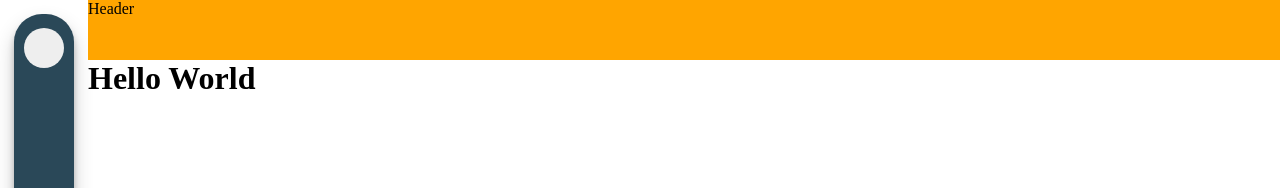
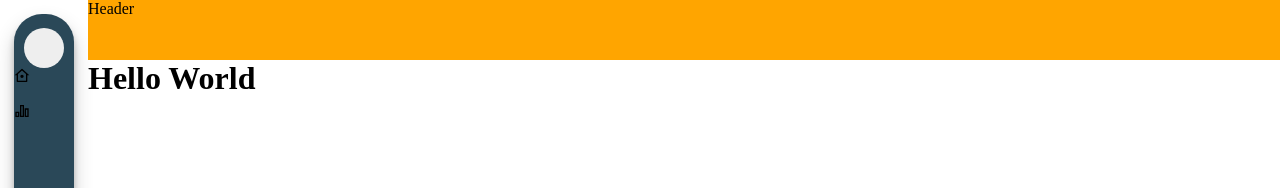
Before and after one commit to FranciscoGustavo/VegyFresh, a Next.js app: page / in a window 1280 px wide. Shown: the top 188 px of the page. Built offline with nearby package versions, Linux system fonts and the light colour scheme.

Commit message:
feature: component atoms/NanItem

```diff
--- /dev/null
+++ b/src/components/atoms/NavItem/index.tsx
@@ -0,0 +1,19 @@
+import { FC } from 'react';
+import Link  from 'next/link';
+
+import { CSSNavItem } from './styles';
+
+type props = {
+  children: any,
+  to: string,
+};
+
+const NavItem: FC<props> = ({ children, to }) => (
+  <Link href={to}>
+    <CSSNavItem>
+      {children}
+    </CSSNavItem>
+  </Link>
+);
+
+export default NavItem;
--- /dev/null
+++ b/src/components/atoms/NavItem/styles.ts
@@ -0,0 +1,7 @@
+import styled from 'styled-components';
+
+export const CSSNavItem = styled.a`
+display: inline-block;
+width: 35px;
+height: 35px;
+`;
--- a/src/components/molecules/Nav/index.tsx
+++ b/src/components/molecules/Nav/index.tsx
@@ -1,10 +1,19 @@
+import { RiBarChart2Line, RiHome7Line } from 'react-icons/ri';
+
 import Avatar from '@/atoms/Avatar';
+import NavItem from '@/atoms/NavItem';
 
 import { CSSNav } from './styles';
 
 const Nav = () => (
   <CSSNav>
     <Avatar />
+    <NavItem to="/">
+      <RiHome7Line />
+    </NavItem>
+    <NavItem to="/all">
+      <RiBarChart2Line />
+    </NavItem>
   </CSSNav>
 );
 
```
